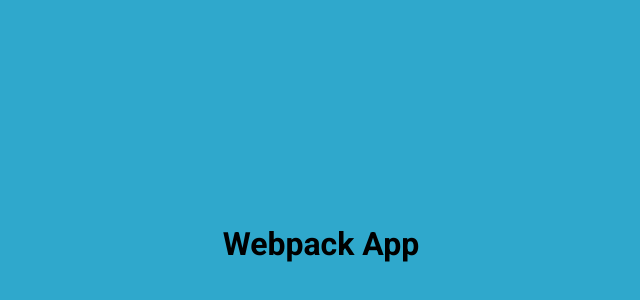
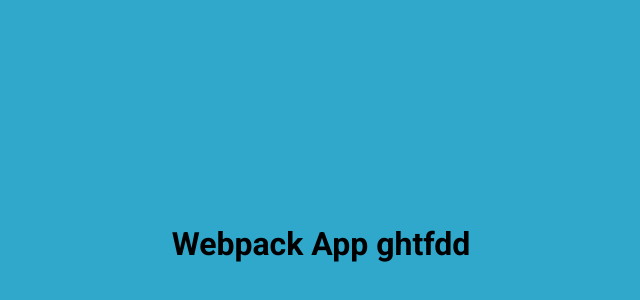
Before and after one commit to jonphob/Webpack_Starter, a website built with webpack: page dist/index.html in a window 1280 px wide. Shown: the part 156-456 px from the top of the page, without its empty margins (319-959 px from the left). Built offline with nearby package versions, Linux system fonts and the light colour scheme.

```diff
--- a/dist/index.html
+++ b/dist/index.html
@@ -7,7 +7,7 @@
   <title>Webpack App</title>
 </head>
 <body>
-  <h1>Webpack App</h1>
+  <h1>Webpack App ghtfdd</h1>
 <script src="./bundle.js"></script>
 </body>
 </html>
```
